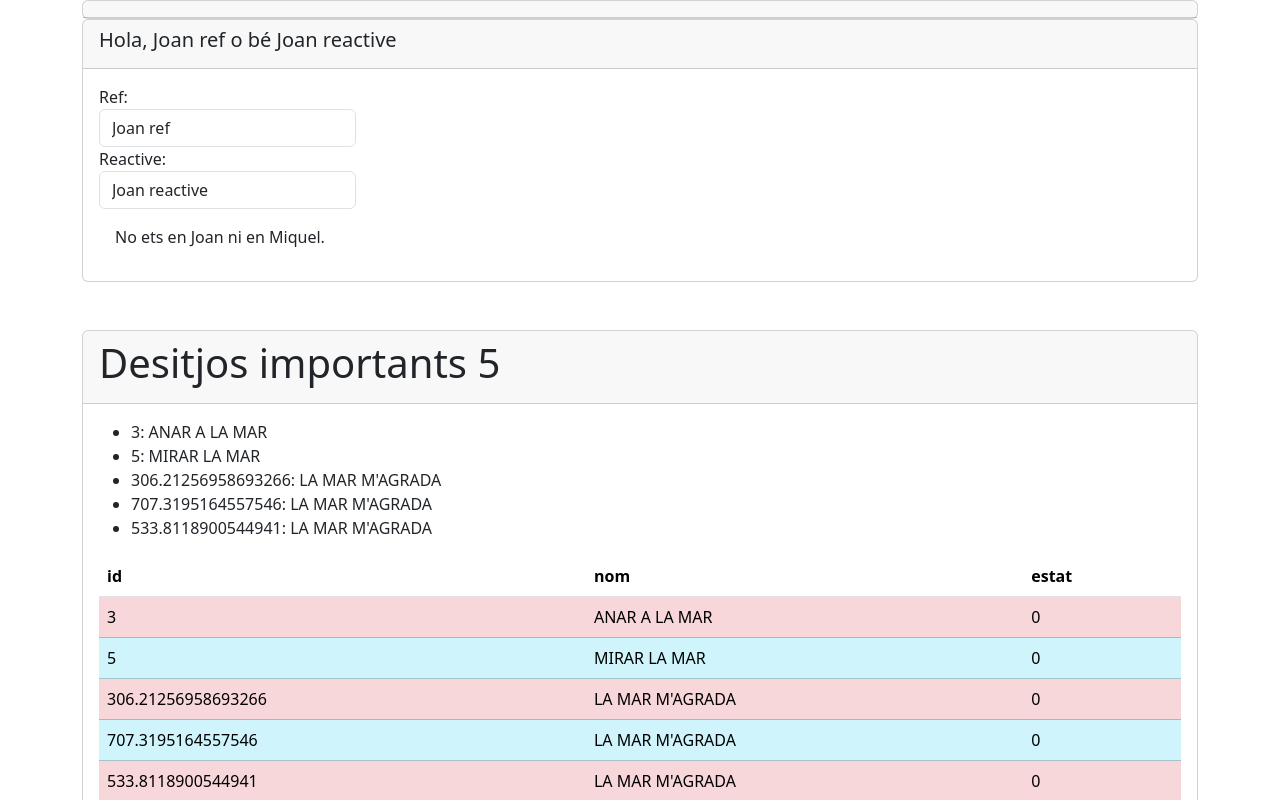
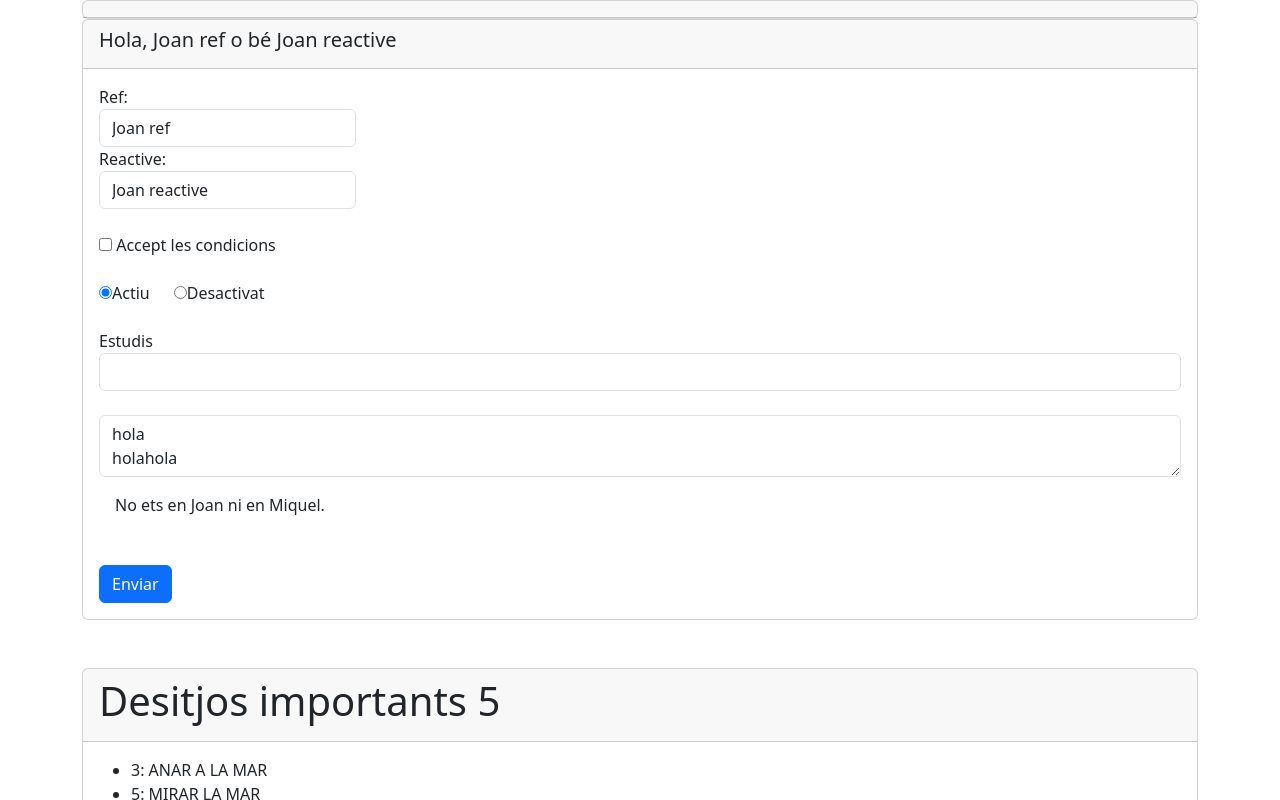
Before and after one commit to joancifo/imagina-vue-s2, a Vue app: page / in a window 1280 px wide. Shown: the top 800 px of the page. Built offline with nearby package versions, Linux system fonts and the light colour scheme.

Commit message:
feat: perfil d'usuari complet

```diff
--- a/src/components/desig/LlistaDesitjos.vue
+++ b/src/components/desig/LlistaDesitjos.vue
@@ -114,7 +114,7 @@ const afegirDesig = () => {
       <div class="card-body mt-5">
         <form @submit.prevent="afegirDesig">
           <div class="my-3">
-            <InputText v-model="nouDesig" text-ajuda="Què desitges ara mateix?" type="email" />
+            <InputText v-model="nouDesig" text-ajuda="Què desitges ara mateix?" type="text" />
           </div>
           <button class="btn btn-primary" type="submit">Afegir desig!</button>
         </form>
--- a/src/components/form/InputText.vue
+++ b/src/components/form/InputText.vue
@@ -18,5 +18,6 @@ const input = defineModel()
 </script>
 
 <template>
+  <!-- <input v-model.trim="input" class="form-control" :placeholder="textAjuda" :type="type" /> -->
   <input v-model="input" class="form-control" :placeholder="textAjuda" :type="type" />
 </template>
--- a/src/components/usuari/FormulariPerfil.vue
+++ b/src/components/usuari/FormulariPerfil.vue
@@ -2,12 +2,17 @@
 import { computed, reactive, ref, watch, watchEffect, type Ref } from 'vue'
 
 import UserForm from '@/interfaces/UserForm'
+import { ESTAT_ACTIU, ESTAT_DESACTIVAT } from '@/constants'
 
 const nomDeUsuari = ref<string>('Joan ref')
 
 const form: UserForm = reactive<UserForm>({
   nom: 'Joan reactive',
-  edat: 10
+  edat: 10,
+  sobretu: 'hola\nholahola',
+  acceptarCondicions: false,
+  estat: ESTAT_ACTIU,
+  estudis: undefined
 })
 
 const classesAddicionals = computed(() => {
@@ -34,9 +39,16 @@ watchEffect(() => {
 
 const etsEnJoan: Ref<boolean> = computed(() => nomDeUsuari.value === 'Joan')
 const etsEnMiquel: Ref<boolean> = computed(() => nomDeUsuari.value === 'Miquel')
+
+const actualitzaPerfil = () => {
+  fetch('/api/actualitza-perfil', {
+    method: 'post',
+    body: JSON.stringify(form)
+  })
+}
 </script>
 <template>
-  <div class="card">
+  <form @submit.prevent="actualitzaPerfil" class="card">
     <div class="card-header">
       <h5>Hola, {{ nomDeUsuari }} o bé {{ form.nom }}</h5>
     </div>
@@ -54,6 +66,28 @@ const etsEnMiquel: Ref<boolean> = computed(() => nomDeUsuari.value === 'Miquel')
           <input type="text" v-model="form.nom" class="form-control" />
         </label>
       </div>
+      <div class="d-flex flex-column gap-4 mt-4">
+        <div>
+          <label>
+            <input type="checkbox" v-model="form.acceptarCondicions" />
+            Accept les condicions
+          </label>
+        </div>
+        <div class="d-flex gap-4">
+          <label><input type="radio" v-model="form.estat" :value="ESTAT_ACTIU" />Actiu</label>
+          <label>
+            <input type="radio" v-model="form.estat" :value="ESTAT_DESACTIVAT" />Desactivat
+          </label>
+        </div>
+        <div>
+          <label>Estudis</label>
+          <select v-model.number="form.estudis" class="form-control">
+            <option value="1">Superiors</option>
+            <option value="2">Bàsics</option>
+          </select>
+        </div>
+        <textarea v-model="form.sobretu" class="form-control"></textarea>
+      </div>
       <div class="card-body">
         <div v-if="etsEnJoan" class="alert alert-danger">Tu ets en Joan!</div>
         <div v-else-if="etsEnMiquel" class="alert alert-warning">Ah, ets en Miquel.</div>
@@ -61,5 +95,9 @@ const etsEnMiquel: Ref<boolean> = computed(() => nomDeUsuari.value === 'Miquel')
         <div v-show="etsEnJoan">Ah, ets en Joan però jo ja ho sabia.</div>
       </div>
     </div>
-  </div>
+
+    <div class="card-body">
+      <button type="submit" class="btn btn-primary">Enviar</button>
+    </div>
+  </form>
 </template>
```
Also changed, not shown: src/interfaces/UserForm.ts (+8 -6 lines).
